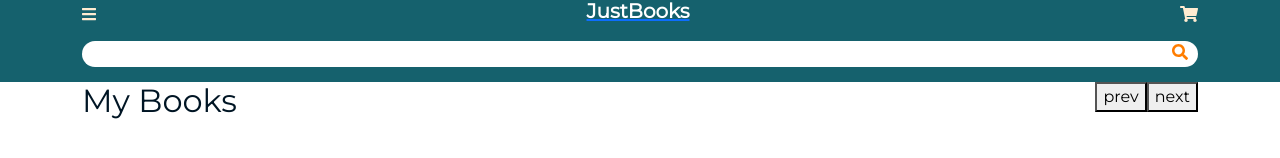
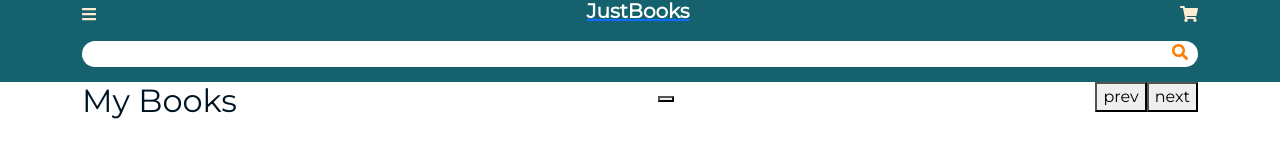
Before and after one commit to mendozzac/justbooks, a React (Create React App) app: page /mybooks in a window 1280 px wide. Shown: the part 520-678 px from the top of the page. Built offline with nearby package versions, Linux system fonts and the light colour scheme.

Commit message:
Added button to MyBooks and linked it to form page

```diff
--- a/src/pages/MyBooks/MyBooks.js
+++ b/src/pages/MyBooks/MyBooks.js
@@ -1,7 +1,13 @@
+import { NavLink } from "react-router-dom";
+import Button from "../../components/Button/Button";
+
 const MyBooks = () => {
   return (
     <>
       <h2>My Books</h2>
+      <NavLink to="/form" activeClassName="current-section" exact>
+        <Button />
+      </NavLink>
     </>
   );
 };
```
